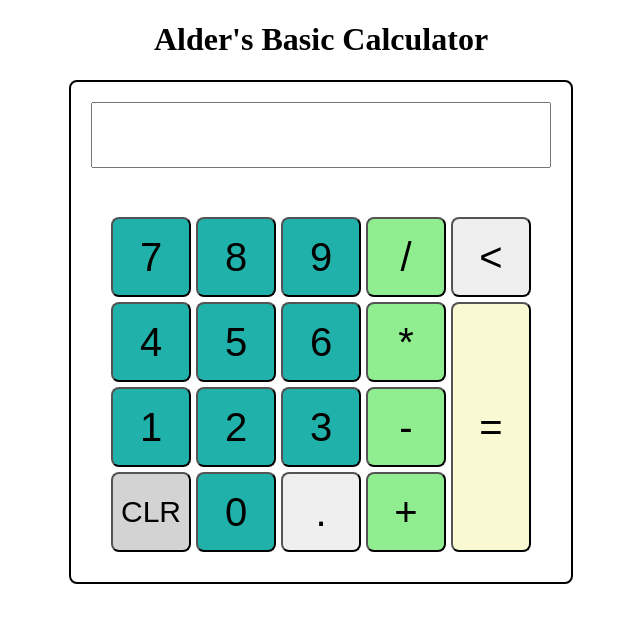
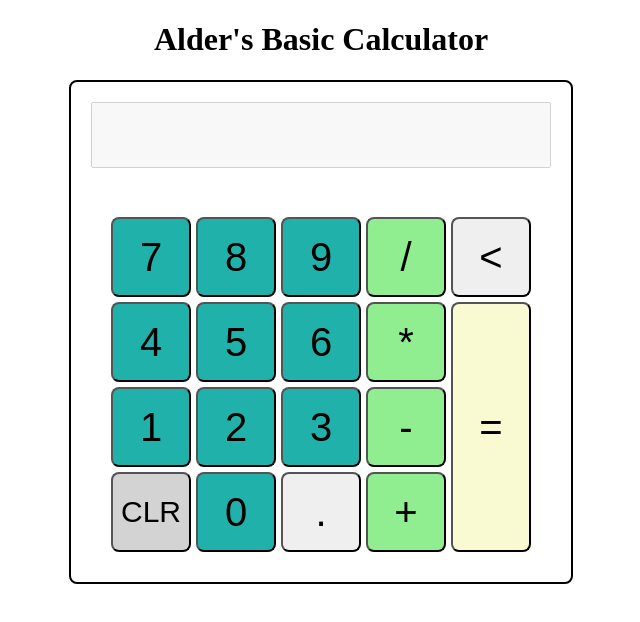
Before and after one commit to AlderSan/calculator-project, a plain HTML site: page index.html in a window 1280 px wide. Shown: the whole page, without its empty margins (319-959 px from the left). Drawn offline with Linux system fonts and the light colour scheme.

Commit message:
Disable text field

```diff
--- a/index.html
+++ b/index.html
@@ -10,7 +10,7 @@
 <body>
     <h1 class="title">Alder's Basic Calculator</h1>
     <div class="calculator-body">
-        <input type="text" class="calc-window">
+        <input type="text" class="calc-window" disabled>
         <div class="button-container">
             <div class="button-container column">
                 <button class="button number">7</button>
```
